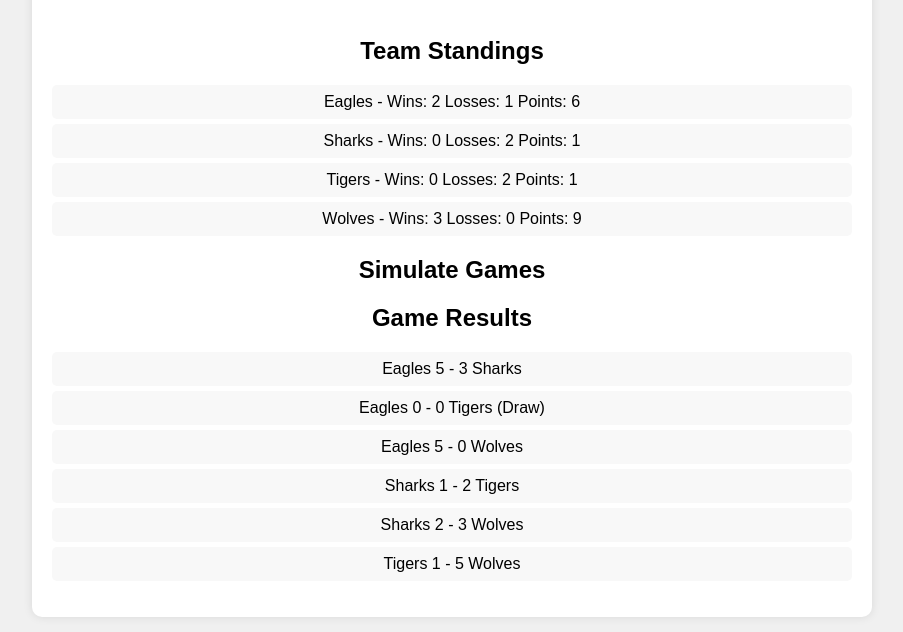
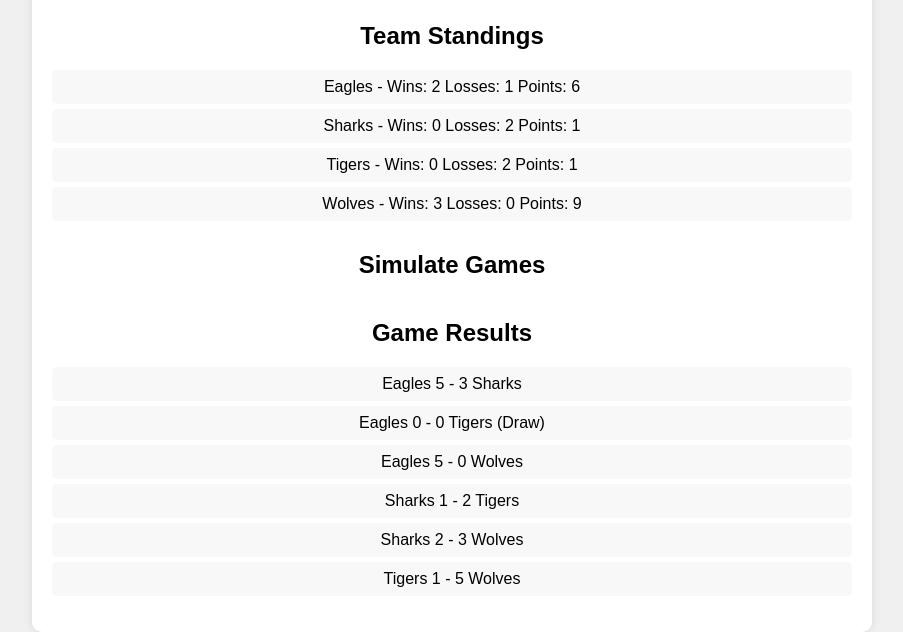
Before and after one commit to mitchmarns/hockey, a plain HTML site: page index.html in a window 1280 px wide. Shown: the part 170-802 px from the top of the page, without its empty margins (188-1091 px from the left). Drawn offline with Linux system fonts and the light colour scheme.

Commit message:
Update style.css

```diff
--- a/style.css
+++ b/style.css
@@ -55,3 +55,19 @@
     margin: 5px 0;
     border-radius: 5px;
 }
+
+#game-controls {
+    margin-top: 30px;
+}
+
+#game-results {
+    margin-top: 20px;
+    max-height: 400px;
+    overflow-y: auto;
+}
+
+.player-stats {
+    margin-top: 10px;
+    font-size: 0.9em;
+    text-align: left;
+}
```
